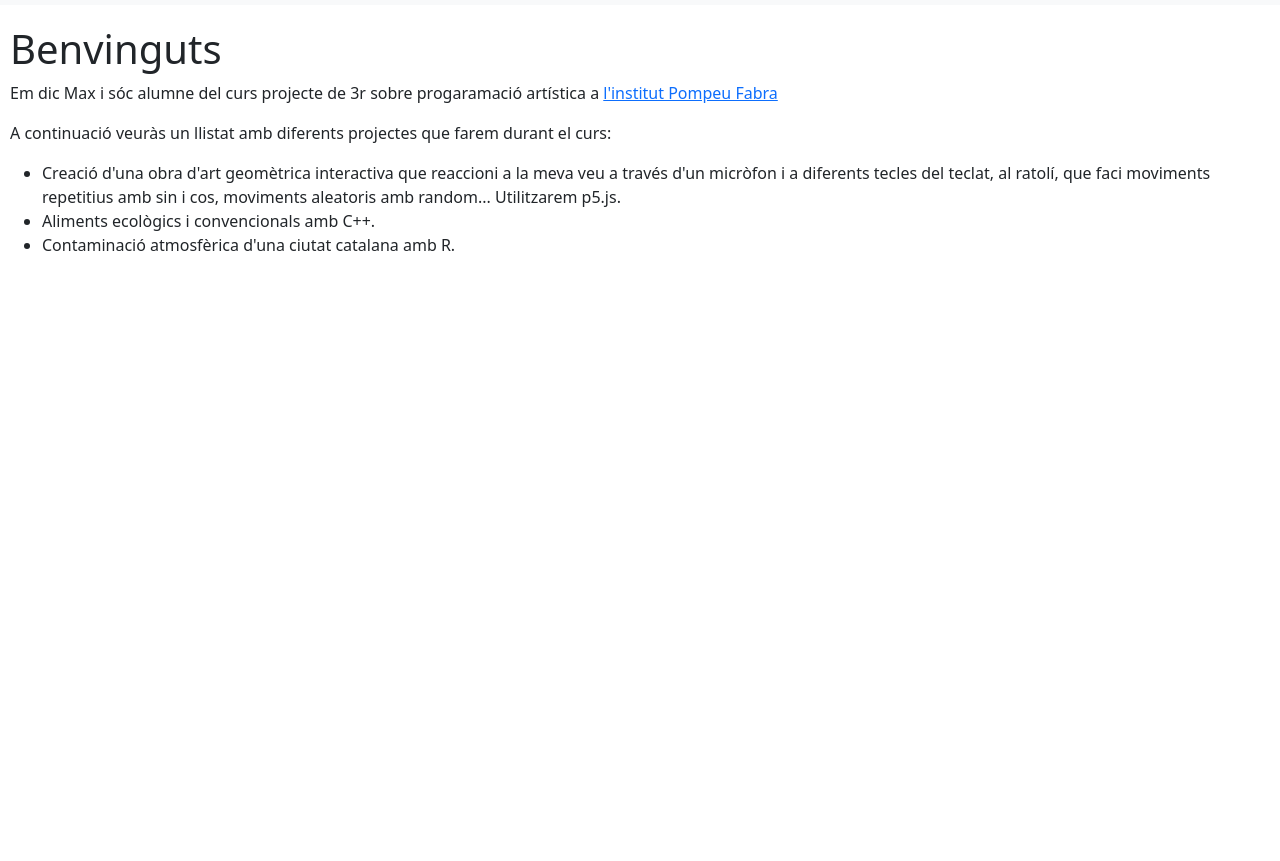
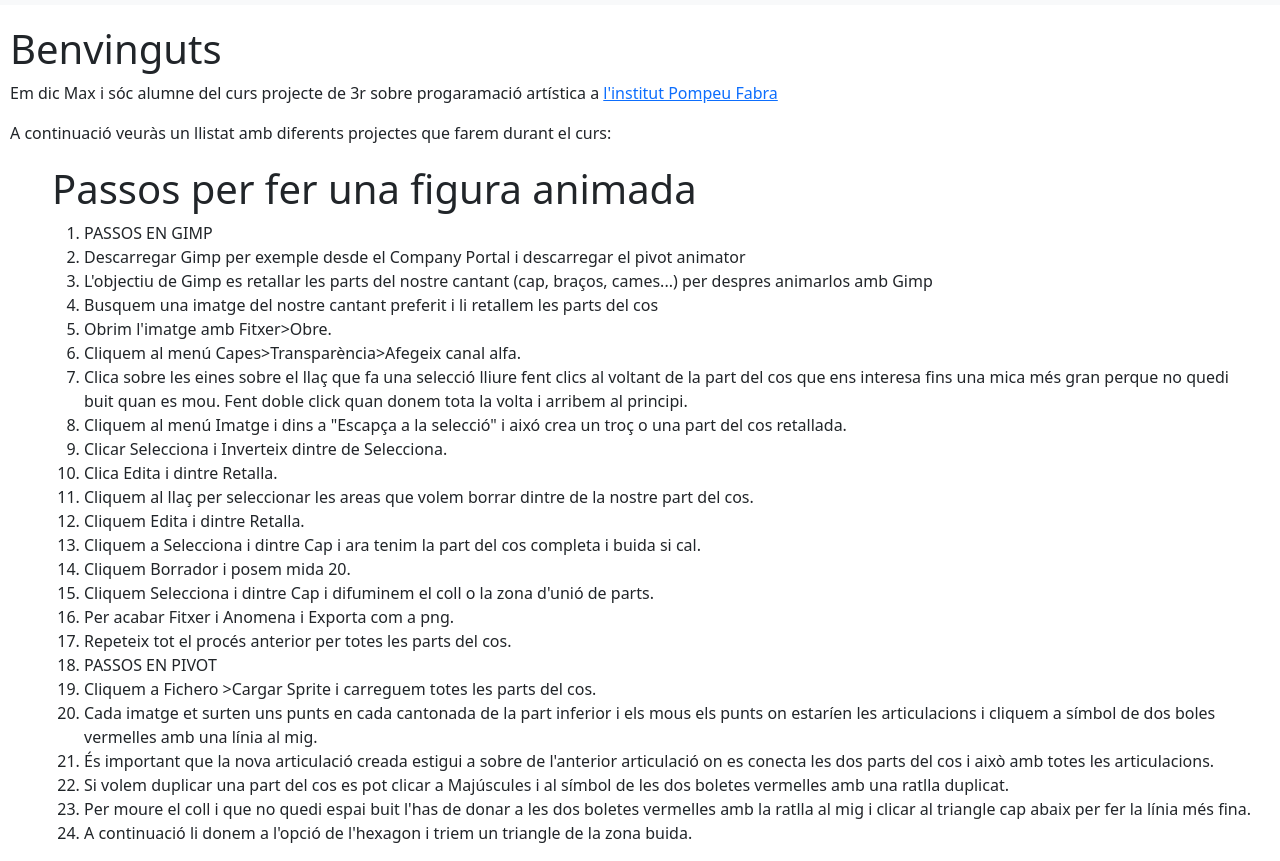
Before and after one commit to hugoomk21/hugoomk21.github.io, a plain HTML site: page index.html in a window 1280 px wide. Shown: the part 51-912 px from the top of the page. Before the commit the page ends 800 px from the top, so only its background shows below. Drawn offline with nearby package versions, Linux system fonts and the light colour scheme.

Commit message:
Update index.html

```diff
--- a/index.html
+++ b/index.html
@@ -93,12 +93,41 @@
     <p>Em dic Max i sóc alumne del curs projecte de 3r sobre progaramació artística a <a href="https://agora.xtec.cat/ies-pompeu-fabra-martorell/">l'institut Pompeu Fabra</a></p>
     <p>A continuació veuràs un llistat amb diferents projectes que farem durant el curs:</p>
     <ul>
-        <li>Creació d'una obra d'art geomètrica interactiva que reaccioni a la meva veu a través d'un micròfon i a diferents tecles del teclat, al ratolí, que faci moviments repetitius amb sin i cos, moviments aleatoris amb random... Utilitzarem p5.js.</li>
-        <li>Aliments ecològics i convencionals amb C++.</li>
-        <li>Contaminació atmosfèrica d'una ciutat catalana amb R.</li>
-    </ul>
-</div>
-
+        <div class="content-container">
+    <h1>Passos per fer una figura animada</h1>
+    <ol>
+        <li>PASSOS EN GIMP</li>
+        <li>Descarregar Gimp per exemple desde el Company Portal i descarregar el pivot animator</li>
+        <li>L'objectiu de Gimp es retallar les parts del nostre cantant (cap, braços, cames...)
+        per despres animarlos amb Gimp</li>
+        <li>Busquem una imatge del nostre cantant preferit i li retallem les parts del cos</li>
+        <li>Obrim l'imatge amb Fitxer>Obre.</li>
+        <li>Cliquem al menú Capes>Transparència>Afegeix canal alfa.</li>
+        <li>Clica sobre les eines sobre el llaç que fa una selecció lliure fent clics al voltant de la part del cos que
+        ens interesa fins una mica més gran perque no quedi buit quan es mou. Fent doble click quan donem tota la volta
+        i arribem al principi.</li>
+        <li>Cliquem al menú Imatge i dins a "Escapça a la selecció" i aixó crea un troç o una part del cos retallada.</li>
+        <li>Clicar Selecciona i Inverteix dintre de Selecciona.</li>
+        <li>Clica Edita i dintre Retalla.</li>
+        <li>Cliquem al llaç per seleccionar les areas que volem borrar dintre de la nostre part del cos.</li>
+        <li>Cliquem Edita i dintre Retalla.</li>
+        <li>Cliquem a Selecciona i dintre Cap i ara tenim la part del cos completa i buida si cal.</li>
+        <li>Cliquem Borrador i posem mida 20.</li>
+        <li>Cliquem Selecciona i dintre Cap i difuminem el coll o la zona d'unió de parts.</li>
+        <li>Per acabar Fitxer i Anomena i Exporta com a png.</li>
+        <li>Repeteix tot el procés anterior per totes les parts del cos.</li>
+        <li>PASSOS EN PIVOT</li>
+        <li>Cliquem a Fichero >Cargar Sprite i carreguem totes les parts del cos.</li>
+        <li>Cada imatge et surten uns punts en cada cantonada de la part inferior i els mous els punts on estaríen les
+        articulacions i cliquem a símbol de dos boles vermelles amb una línia al mig.</li>
+        <li>És important que la nova articulació creada estigui a sobre de l'anterior articulació on es conecta les
+        dos parts del cos i això amb totes les articulacions.</li>
+        <li>Si volem duplicar una part del cos es pot clicar a Majúscules i al símbol de les dos boletes vermelles amb
+        una ratlla duplicat.</li>
+        <li>Per moure el coll i que no quedi espai buit l'has de donar a les dos boletes vermelles amb la ratlla al mig
+        i clicar al triangle cap abaix per fer la línia més fina.</li>
+        <li>A continuació li donem a l'opció de l'hexagon i triem un triangle de la zona buida.</li>
+    </ol>
 <!-- Scripts necessaris -->
 <script src="https://code.jquery.com/jquery-3.7.1.min.js"></script>
 <script src="https://cdnjs.cloudflare.com/ajax/libs/popper.js/2.11.8/umd/popper.min.js"></script>
```
